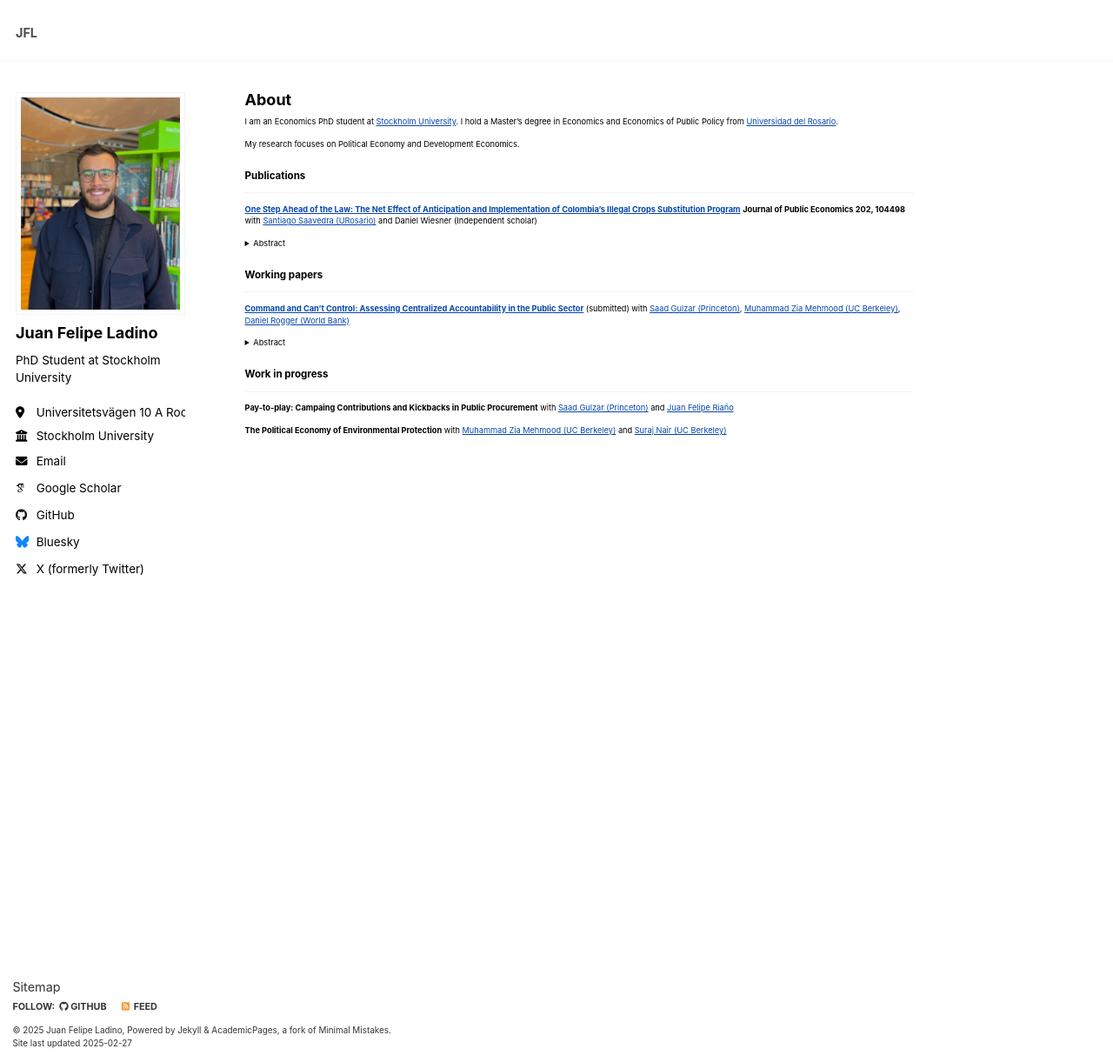
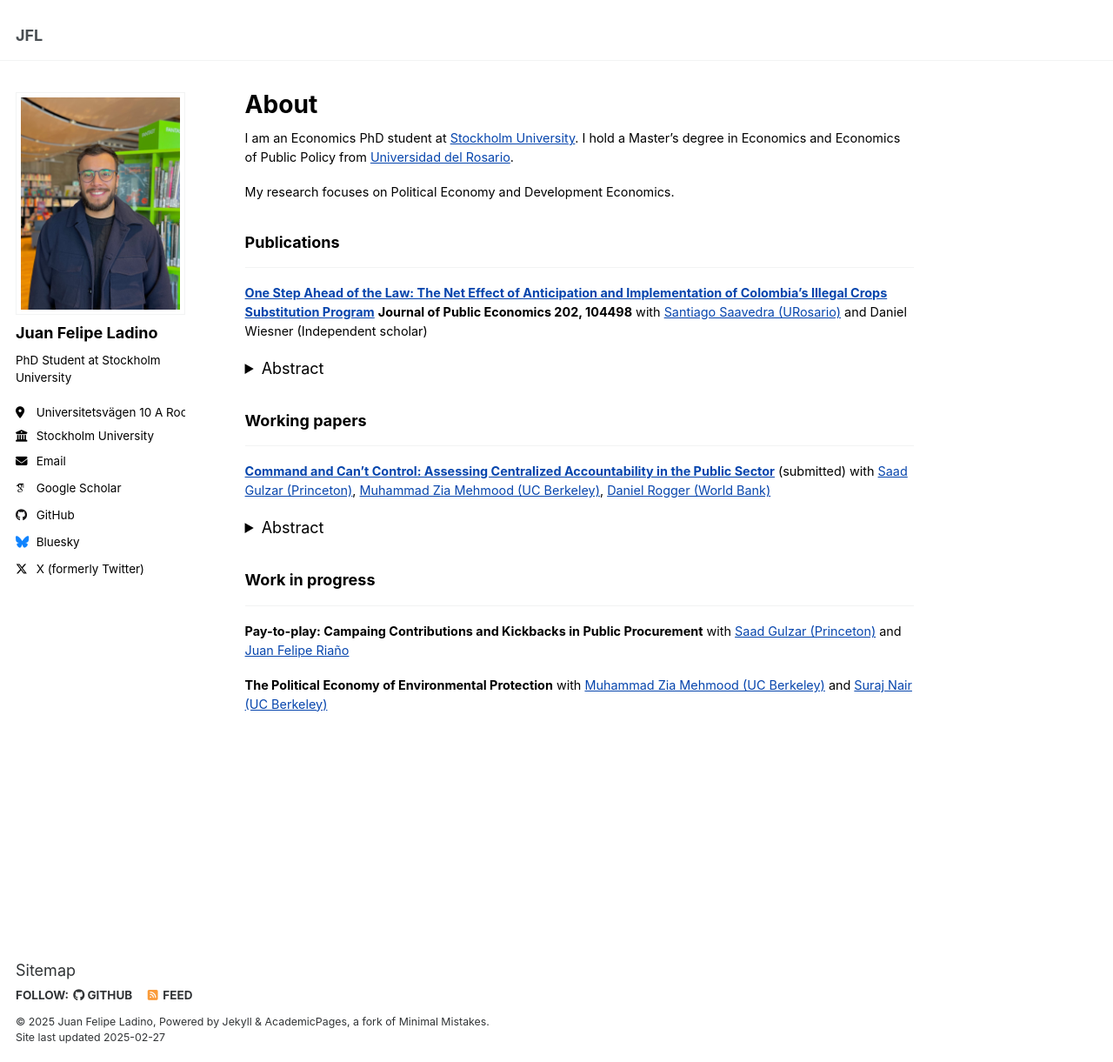
Before and after one commit to juanfladino/juanfladino.github.io, a Jekyll site: the page built from _pages/about.md, in a window 1280 px wide and 1221 px high. Shown: the whole window at 87% size. Built offline with Jekyll 4.4.1, drawn with Linux system fonts in a browser that asks for light colours; some web fonts are replaced.

Commit message:
Update _reset.scss

```diff
--- a/_sass/layout/_reset.scss
+++ b/_sass/layout/_reset.scss
@@ -48,8 +48,6 @@ main,
 nav,
 section {
   display: block;
-  margin: -0.5; /* Remove default margin */
-  font-size: 0.8em; /* Set a base font size */
 }
 
 
```
